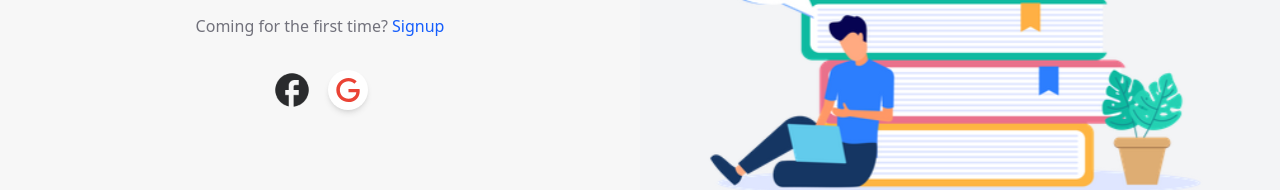
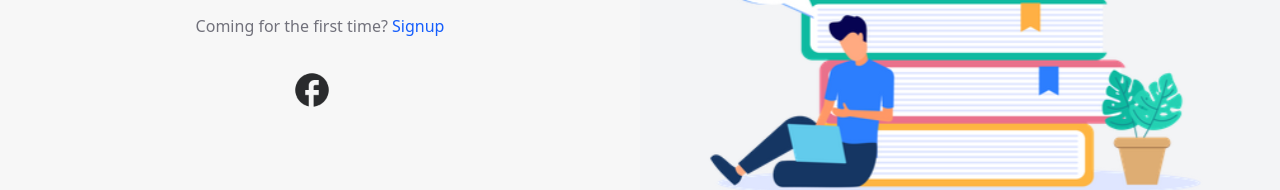
Before and after one commit to devarshukani/projectx_react, a React (Vite) app in the folder client/: page /login in a window 1280 px wide. Shown: the part 461-651 px from the top of the page. Built offline with nearby package versions, Linux system fonts and the light colour scheme; no server answers.

Commit message:
feat: Integrate Google OAuth for login functionality; add GoogleLogin component and handleGoogleLogin service

```diff
--- a/client/package.json
+++ b/client/package.json
@@ -11,10 +11,12 @@
   },
   "dependencies": {
     "@fontsource/open-sans": "^5.2.5",
+    "@react-oauth/google": "^0.12.2",
     "@reduxjs/toolkit": "^2.7.0",
     "@tailwindcss/vite": "^4.0.7",
     "apexcharts": "^4.5.0",
     "axios": "^1.7.9",
+    "jwt-decode": "^4.0.0",
     "react": "^19.0.0",
     "react-apexcharts": "^1.7.0",
     "react-dom": "^19.0.0",
--- a/client/src/App.jsx
+++ b/client/src/App.jsx
@@ -14,9 +14,11 @@ import SignUpOtp from "./component/SignUpOtp";
 import LoginOtp from "./component/LoginOtp";
 import PrivateRoute from "./component/templates/PrivateRoute";
 import JobDetails from "./component/JobDetails";
+import { GoogleOAuthProvider } from "@react-oauth/google";
 
 function App() {
   return (
+    <GoogleOAuthProvider clientId={import.meta.env.VITE_GOOGLE_CLIENT_ID}>
       <div className="bg-[#f7f7f7] w-screen h-screen flex">
         <Routes>
           {/* Public Routes */}
@@ -108,6 +110,7 @@ function App() {
           />
         </Routes>
       </div>
+    </GoogleOAuthProvider>
   );
 }
 
--- a/client/src/component/Login.jsx
+++ b/client/src/component/Login.jsx
@@ -1,6 +1,7 @@
 import { useState } from "react";
 import { Link, useNavigate } from "react-router-dom";
 import { useDispatch, useSelector } from "react-redux";
+import { GoogleLogin } from "@react-oauth/google";
 import {
   setPhoneNumber,
   loginSuccess,
@@ -8,6 +9,7 @@ import {
   setError,
 } from "../redux/slices/authSlice";
 import { fetchUsers } from "../services/apiService.jsx";
+import { handleGoogleLogin } from "../services/googleAuthService";
 
 const countryList = [
   { code: "+91", country: "India" },
@@ -35,8 +37,8 @@ const Login = () => {
         const response = await fetchUsers();
         const fullPhoneNumber = `${selectedCountry.code}${localPhoneNumber}`;
 
-        console.log('Searching for phone number:', localPhoneNumber);
-        console.log('Available users:', response.users);
+        console.log("Searching for phone number:", localPhoneNumber);
+        console.log("Available users:", response.users);
 
         const user = response.users.find((u) => u.phone === localPhoneNumber);
 
@@ -61,6 +63,24 @@ const Login = () => {
       }
     } else {
       dispatch(setError("Please enter a valid 10-digit phone number"));
+    }
+  };
+
+  const handleGoogleSuccess = async (credentialResponse) => {
+    dispatch(setLoading(true));
+    try {
+      const userData = await handleGoogleLogin(credentialResponse);
+      dispatch(
+        loginSuccess({
+          ...userData,
+          isAuthenticated: true,
+        })
+      );
+      navigate("/");
+    } catch (error) {
+      dispatch(setError(error.message));
+    } finally {
+      dispatch(setLoading(false));
     }
   };
 
@@ -141,14 +161,16 @@ const Login = () => {
               alt="Facebook"
               className="w-10 h-10 rounded-full cursor-pointer hover:opacity-80"
             />
-            <div className="w-10 h-10 rounded-full bg-white shadow-md flex items-center justify-center cursor-pointer hover:opacity-80">
-              <svg viewBox="0 0 24 24" width="24" height="24">
-                <path
-                  fill="#EA4335"
-                  d="M12.48 10.92v3.28h7.84c-.24 1.84-.853 3.187-1.787 4.133-1.147 1.147-2.933 2.4-6.053 2.4-4.827 0-8.6-3.893-8.6-8.72s3.773-8.72 8.6-8.72c2.6 0 4.507 1.027 5.907 2.347l2.307-2.307C18.747 1.44 16.133 0 12.48 0 5.867 0 .307 5.387.307 12s5.56 12 12.173 12c3.573 0 6.267-1.173 8.373-3.36 2.16-2.16 2.84-5.213 2.84-7.667 0-.76-.053-1.467-.173-2.053H12.48z"
-                />
-              </svg>
-            </div>
+            <GoogleLogin
+              onSuccess={handleGoogleSuccess}
+              onError={() => {
+                dispatch(setError("Google login failed"));
+              }}
+              useOneTap
+              type="icon"
+              shape="circle"
+              theme="filled_blue"
+            />
           </div>
         </div>
       </div>
--- a/client/src/component/Solutions.jsx
+++ b/client/src/component/Solutions.jsx
@@ -4,6 +4,7 @@ import SideNav from "./templates/SideNav";
 import Subject from "./templates/Subject";
 import SolutionTopic from "./templates/SolutionTopic";
 import ClaimPanel from "./templates/ClaimPanel";
+import { useParams } from "react-router-dom";
 
 const Solutions = () => {
   const [expandedSection, setExpandedSection] = useState(""); // topics, bookmarks, answers
@@ -20,6 +21,7 @@ const Solutions = () => {
   const canvasRef = useRef(null);
   const contextRef = useRef(null);
   const solutionContainerRef = useRef(null);
+  const {testId, attemptId} = useParams();
 
   const topic = [
     "Medicine",
--- /dev/null
+++ b/client/src/services/googleAuthService.jsx
@@ -0,0 +1,33 @@
+import { jwtDecode } from "jwt-decode";
+import api from "./api";
+
+export const handleGoogleLogin = async (credentialResponse) => {
+  try {
+    // Decode the credential to get user info
+    const decoded = jwtDecode(credentialResponse.credential);
+    console.log("Decoded Google token:", decoded);
+
+    // For now, create a user object directly from Google data
+    // Later, you can implement proper backend verification
+    const userData = {
+      name: decoded.name,
+      email: decoded.email,
+      picture: decoded.picture,
+      phoneNumber: "", // You might want to ask for phone number separately
+      id: decoded.sub, // Google's unique identifier
+      isAuthenticated: true
+    };
+
+    // TODO: Once backend is ready, uncomment this
+    /*const response = await api.post('/auth/google', {
+      credential: credentialResponse.credential
+    });
+    return response.data;*/
+
+    // For now, return the user data directly
+    return userData;
+  } catch (error) {
+    console.error('Google login error:', error);
+    throw new Error(error.response?.data?.message || 'Google login failed');
+  }
+};
--- /dev/null
+++ b/client/src/services/temp.js
@@ -0,0 +1,22 @@
+import { jwtDecode } from "jwt-decode";
+import api from "./api";
+
+export const handleGoogleLogin = async (credentialResponse) => {
+  try {
+    // Decode the credential to get user info
+    const decoded = jwtDecode(credentialResponse.credential);
+    console.log("Decoded Google token:", decoded);
+    // Send the token to your backend to verify and create/update user
+    const response = await api.post('/auth/google', {
+      credential: credentialResponse.credential,
+      email: decoded.email,
+      name: decoded.name,
+      picture: decoded.picture
+    });
+
+    return response.data;
+  } catch (error) {
+    console.error('Google login error:', error);
+    throw new Error(error.response?.data?.message || 'Google login failed');
+  }
+};
```
Also changed, not shown: 1 other file (tests, documents, lock files or other folders). Lines whose indentation alone changed are shown as unchanged.
